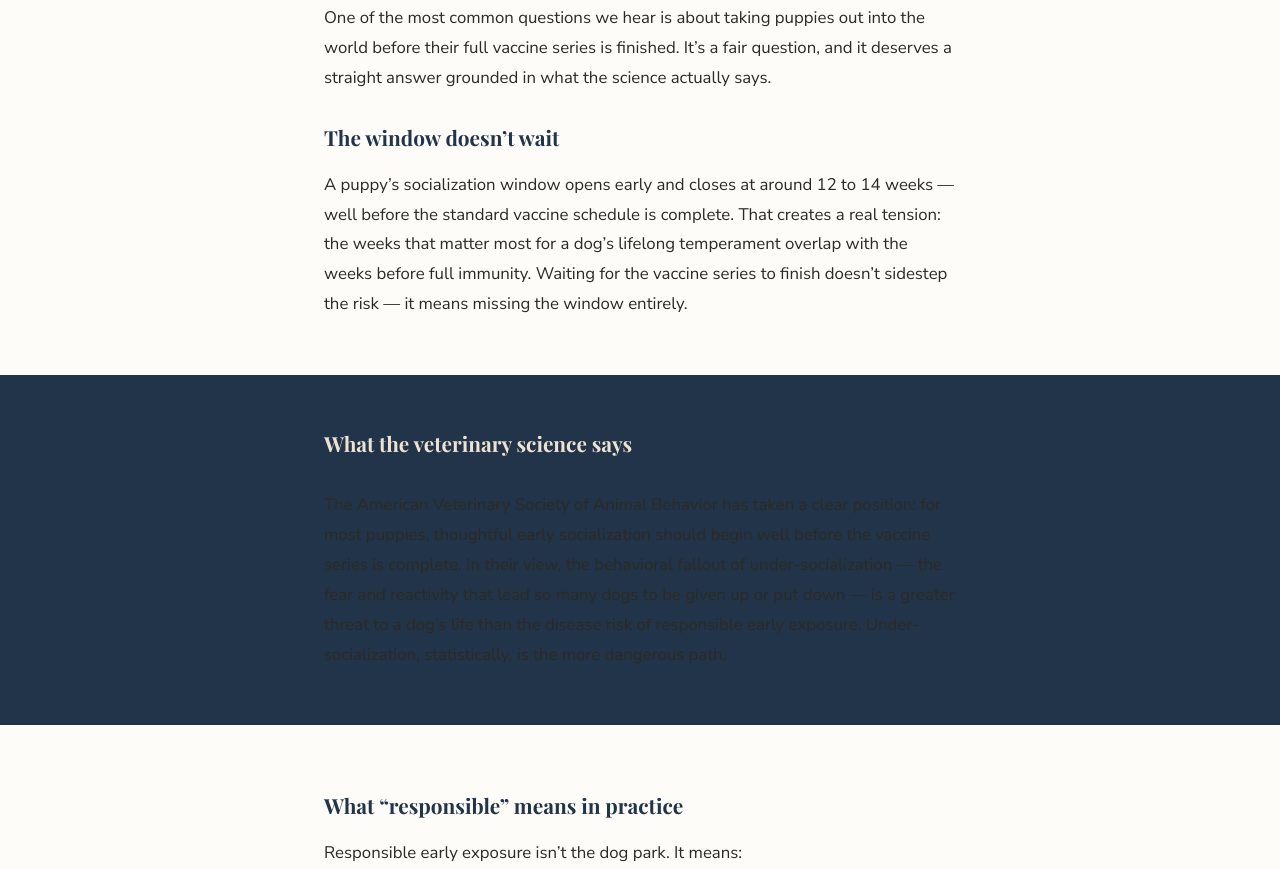
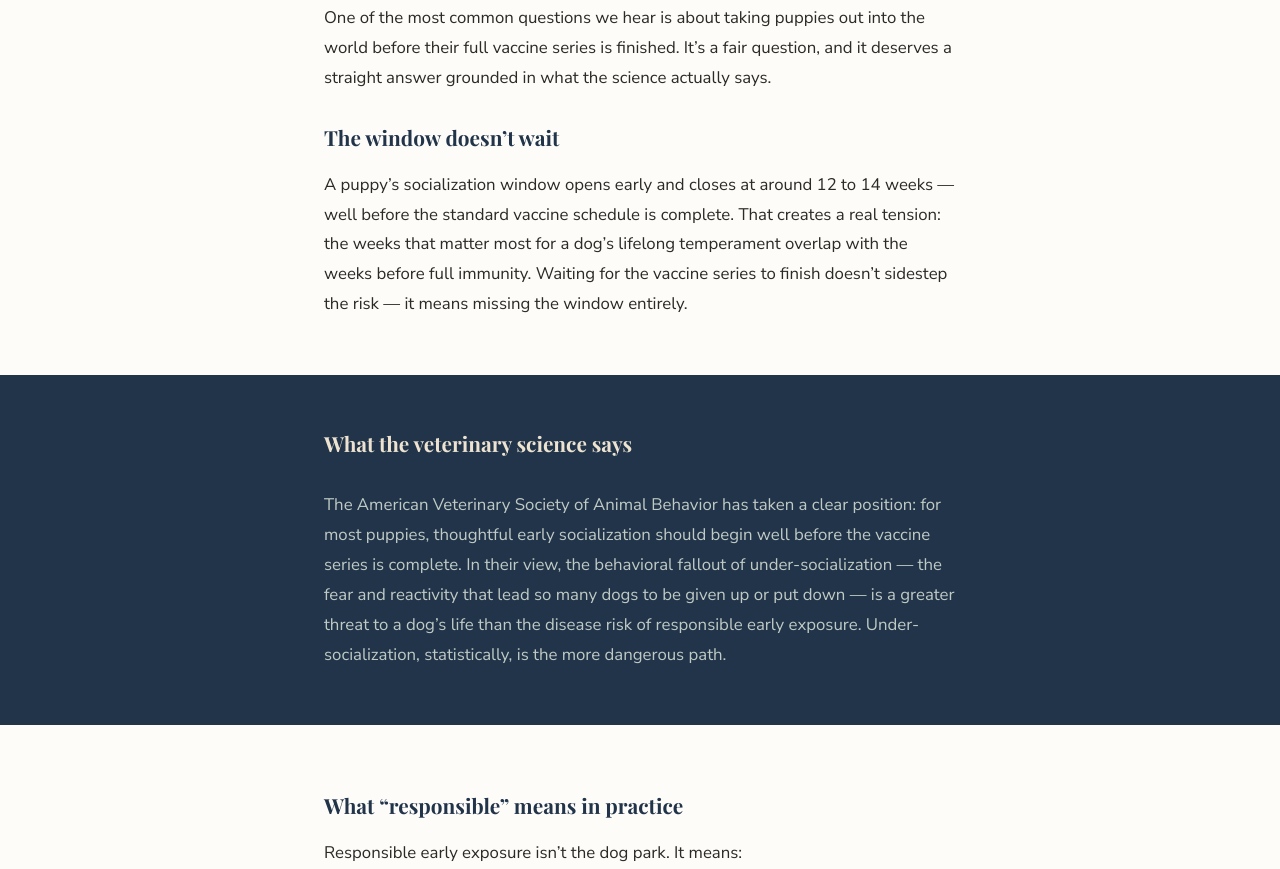
Before and after one commit to dougcampbell66/adams-farm-labradoodles, an Astro site: page /safety-and-protocols in a window 1280 px wide. Shown: the part 366-1235 px from the top of the page. Built offline with nearby package versions, Linux system fonts and the light colour scheme; Astro itself is replaced by a stand-in of ours; a web font is replaced by a local one.

Commit message:
Fix dark-on-dark AVSAB paragraph on Safety & Protocols page
The standout paragraph sat on a navy background but .prose-narrow p
(dark charcoal) was overriding .standout-body by specificity. Scope the
light-text rule to .s-standout .standout-body so it wins.

Co-Authored-By: Claude Opus 4.8 (1M context) <noreply@anthropic.com>

```diff
--- a/src/pages/safety-and-protocols.astro
+++ b/src/pages/safety-and-protocols.astro
@@ -96,7 +96,7 @@ import Layout from '../layouts/Layout.astro';
     font-size: 1.3rem;
     margin: 0 0 14px;
   }
-  .standout-body {
+  .s-standout .standout-body {
     color: rgba(220, 229, 219, 0.85);
     font-size: 1.05rem;
     line-height: 1.78;
```
